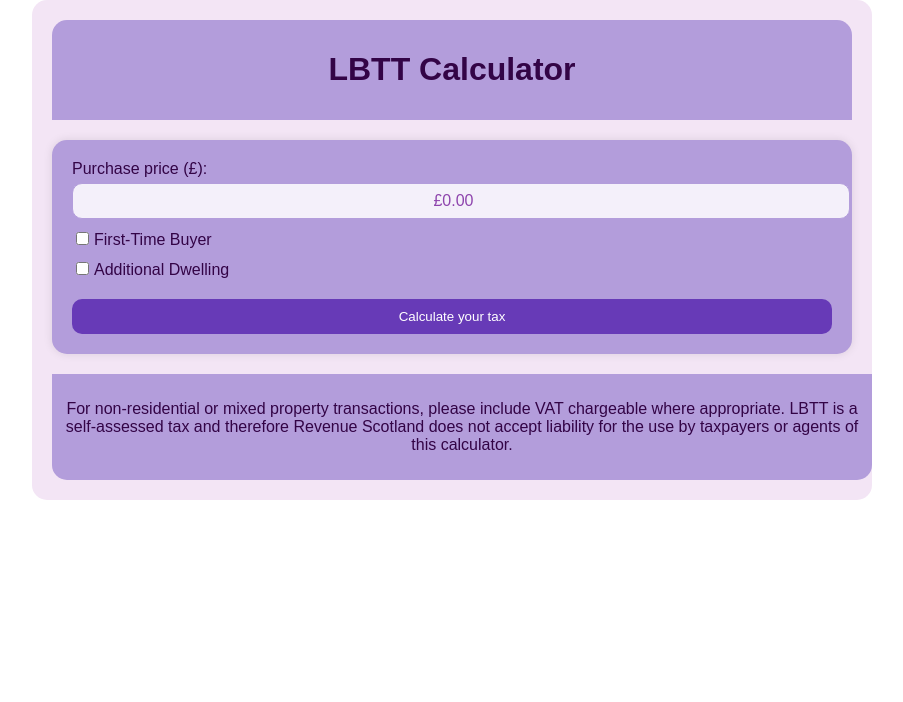
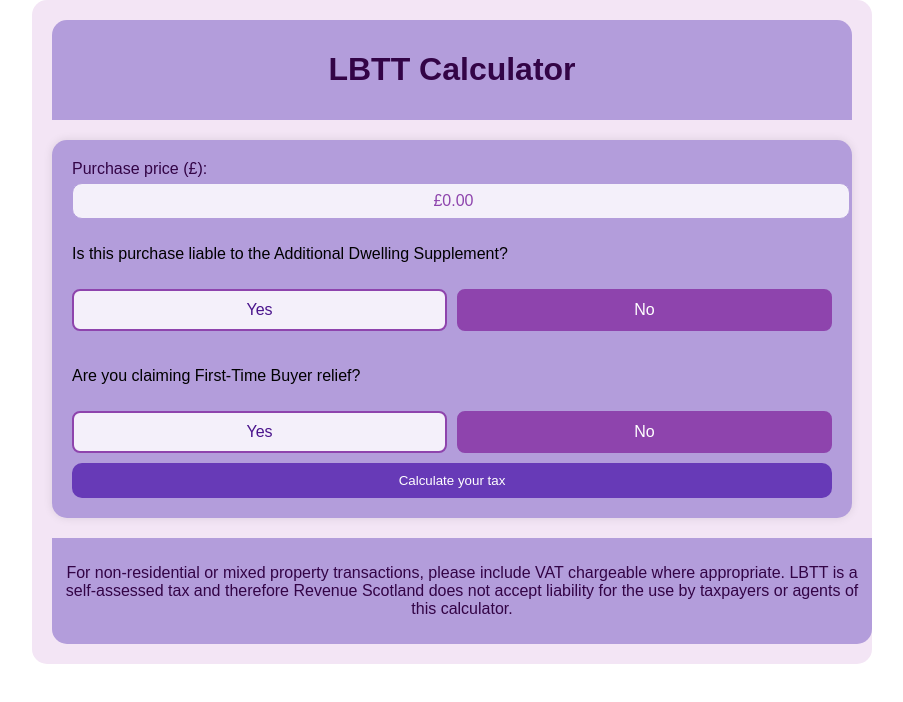
Before and after one commit to samuelloganbjss/LBTT_calculator, a React (Create React App) app in the folder lbtt-frontend/: page / in a window 1280 px wide. Shown: the top 702 px of the page, without its empty margins (188-1091 px from the left). Built offline with nearby package versions, Linux system fonts and the light colour scheme.

Commit message:
- Restyled ADS and first-time buyer buttons to be consistent with the original

```diff
--- a/lbtt-frontend/src/App.css
+++ b/lbtt-frontend/src/App.css
@@ -64,6 +64,37 @@
   border-radius: 5px;
 }
 
+/* New CSS for the additional dwelling supplement toggle buttons */
+.additional-dwelling-section {
+  margin-bottom: 20px;
+}
+
+.toggle-button-group {
+  display: flex;
+  gap: 10px; /* Adds space between the buttons */
+}
+
+.toggle-button {
+  padding: 10px 20px;
+  border: 2px solid #8e44ad; /* Purple border color */
+  background-color: #f4f0fa; /* Light purple background */
+  color: #4a148c; /* Darker purple text color */
+  cursor: pointer;
+  border-radius: 8px;
+  font-size: 1rem;
+  flex: 1; /* Make both buttons have equal width */
+  transition: background-color 0.3s ease; /* Smooth transition for background color */
+}
+
+.toggle-button.active {
+  background-color: #8e44ad; /* Active button with a darker purple background */
+  color: #ffffff; /* White text for better contrast on active button */
+}
+
+.toggle-button:hover {
+  background-color: #b39ddb; /* Slightly different purple for hover state */
+}
+
 button {
   margin-top: 10px;
   padding: 10px;
--- a/lbtt-frontend/src/App.js
+++ b/lbtt-frontend/src/App.js
@@ -29,7 +29,7 @@
 
       const data = await response.json();
       setLbtt(data.lbtt);
-      setError(null); // Clear any previous error
+      setError(null);
     } catch (err) {
       setError('Error calculating LBTT');
       setLbtt(null);
@@ -50,27 +50,49 @@
               value={price}
               onChange={(e) => setPrice(e.target.value)}
               required
-              className="purchase-price-input" // Added class for styling
-              placeholder="£0.00" // Updated placeholder for formatted look
-              min="0" // Ensuring only positive values are allowed
+              className="purchase-price-input"
+              placeholder="£0.00"
+              min="0"
             />
           </label>
-          <label>
-            <input
-              type="checkbox"
-              checked={isFirstTimeBuyer}
-              onChange={(e) => setIsFirstTimeBuyer(e.target.checked)}
-            />
-            First-Time Buyer
-          </label>
-          <label>
-            <input
-              type="checkbox"
-              checked={isAdditionalDwelling}
-              onChange={(e) => setIsAdditionalDwelling(e.target.checked)}
-            />
-            Additional Dwelling
-          </label>
+          <div className="additional-dwelling-section">
+            <p>Is this purchase liable to the Additional Dwelling Supplement?</p>
+            <div className="toggle-button-group">
+              <button
+                type="button"
+                className={`toggle-button ${isAdditionalDwelling ? 'active' : ''}`}
+                onClick={() => setIsAdditionalDwelling(true)}
+              >
+                Yes
+              </button>
+              <button
+                type="button"
+                className={`toggle-button ${!isAdditionalDwelling ? 'active' : ''}`}
+                onClick={() => setIsAdditionalDwelling(false)}
+              >
+                No
+              </button>
+            </div>
+          </div>
+          <div className="first-time-buyer-section">
+            <p>Are you claiming First-Time Buyer relief?</p>
+            <div className="toggle-button-group">
+              <button
+                type="button"
+                className={`toggle-button ${isFirstTimeBuyer ? 'active' : ''}`}
+                onClick={() => setIsFirstTimeBuyer(true)}
+              >
+                Yes
+              </button>
+              <button
+                type="button"
+                className={`toggle-button ${!isFirstTimeBuyer ? 'active' : ''}`}
+                onClick={() => setIsFirstTimeBuyer(false)}
+              >
+                No
+              </button>
+            </div>
+          </div>
           <button type="submit">Calculate your tax</button>
         </form>
         {lbtt !== null && <p>LBTT: £{lbtt}</p>}
```
